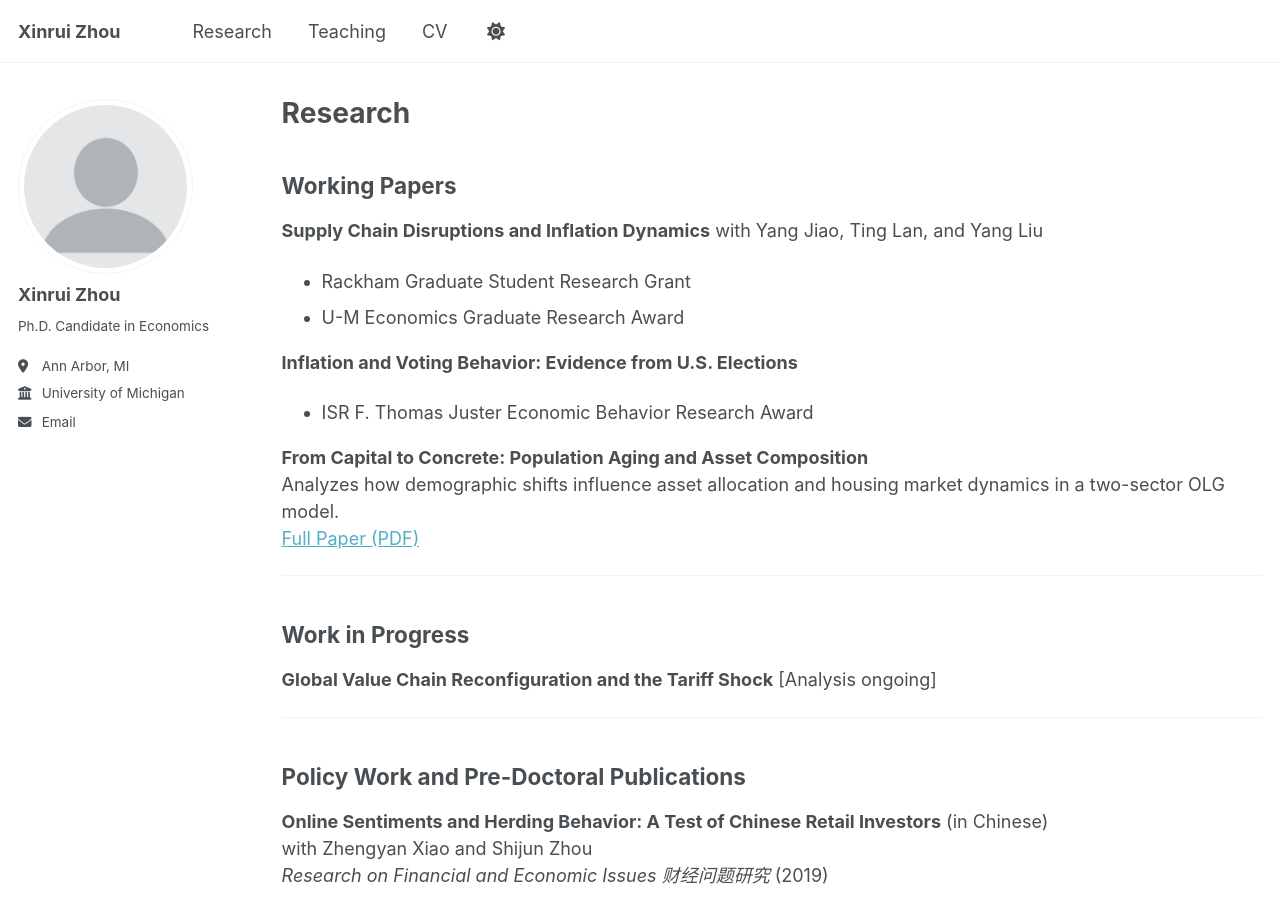
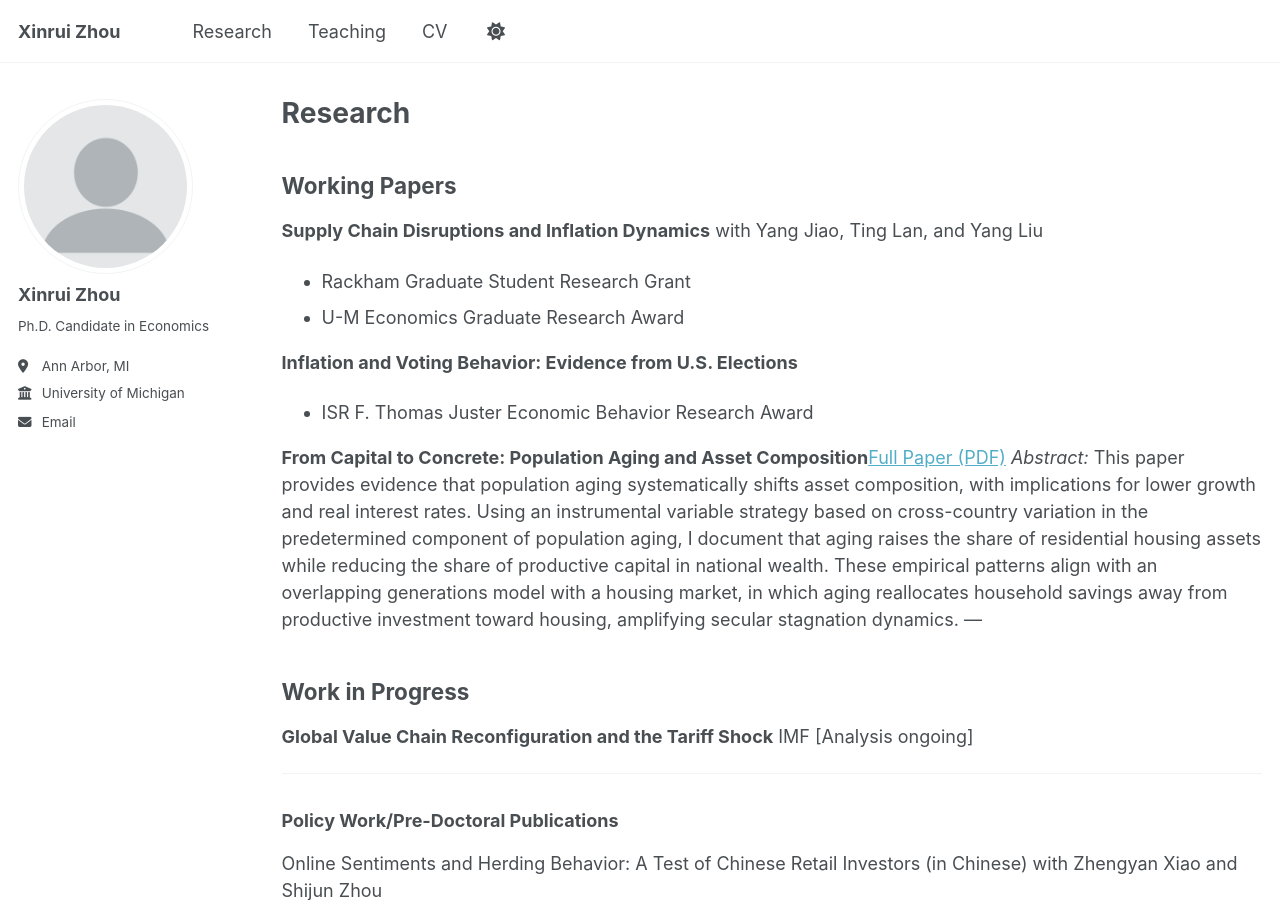
Before and after one commit to xruizhou/xruizhou.github.io, a Jekyll site: the page built from _pages/research.md, in a window 1280 px wide and 900 px high. Built offline with Jekyll 4.4.1, drawn with Linux system fonts in a browser that asks for light colours; a script that is not in the unit is left out; some of the changed text lies outside the part shown.

Commit message:
Update research.md

```diff
--- a/_pages/research.md
+++ b/_pages/research.md
@@ -14,27 +14,22 @@ author_profile: true
 **Inflation and Voting Behavior: Evidence from U.S. Elections**
 - ISR F. Thomas Juster Economic Behavior Research Award
 
-**From Capital to Concrete: Population Aging and Asset Composition**
-Analyzes how demographic shifts influence asset allocation and housing market dynamics in a two-sector OLG model.
-[Full Paper (PDF)](/files/aging_asset_comp.pdf)
-
+**From Capital to Concrete: Population Aging and Asset Composition**[Full Paper (PDF)](/files/aging_asset_comp.pdf)
+*Abstract:* This paper provides evidence that population aging systematically shifts asset composition, with implications for lower growth and real interest rates. Using an instrumental variable strategy based on cross-country variation in the predetermined component of population aging, I document that aging raises the share of residential housing assets while reducing the share of productive capital in national wealth. These empirical patterns align with an overlapping generations model with a housing market, in which aging reallocates household savings away from productive investment toward housing, amplifying secular stagnation dynamics.
 ---
 
 ## Work in Progress
 
-**Global Value Chain Reconfiguration and the Tariff Shock** [Analysis ongoing]
+**Global Value Chain Reconfiguration and the Tariff Shock** IMF [Analysis ongoing]
 
 ---
 
-## Policy Work and Pre-Doctoral Publications
+### Policy Work/Pre-Doctoral Publications
 
-**Online Sentiments and Herding Behavior: A Test of Chinese Retail Investors** (in Chinese)
-with Zhengyan Xiao and Shijun Zhou
+Online Sentiments and Herding Behavior: A Test of Chinese Retail Investors (in Chinese) with Zhengyan Xiao and Shijun Zhou
 *Research on Financial and Economic Issues 财经问题研究* (2019)
 
-**The Policy Effects of Capital Flow Management Measures in China:
-A Perspective from International Media Sentiment** (in Chinese)
-with Kan Chen and Zhengyan Xiao
+The Policy Effects of Capital Flow Management Measures in China: A Perspective from International Media Sentiment (in Chinese) with Kan Chen and Zhengyan Xiao
 *Studies of International Finance 国际金融研究* (2025)
 
 <!--
```
